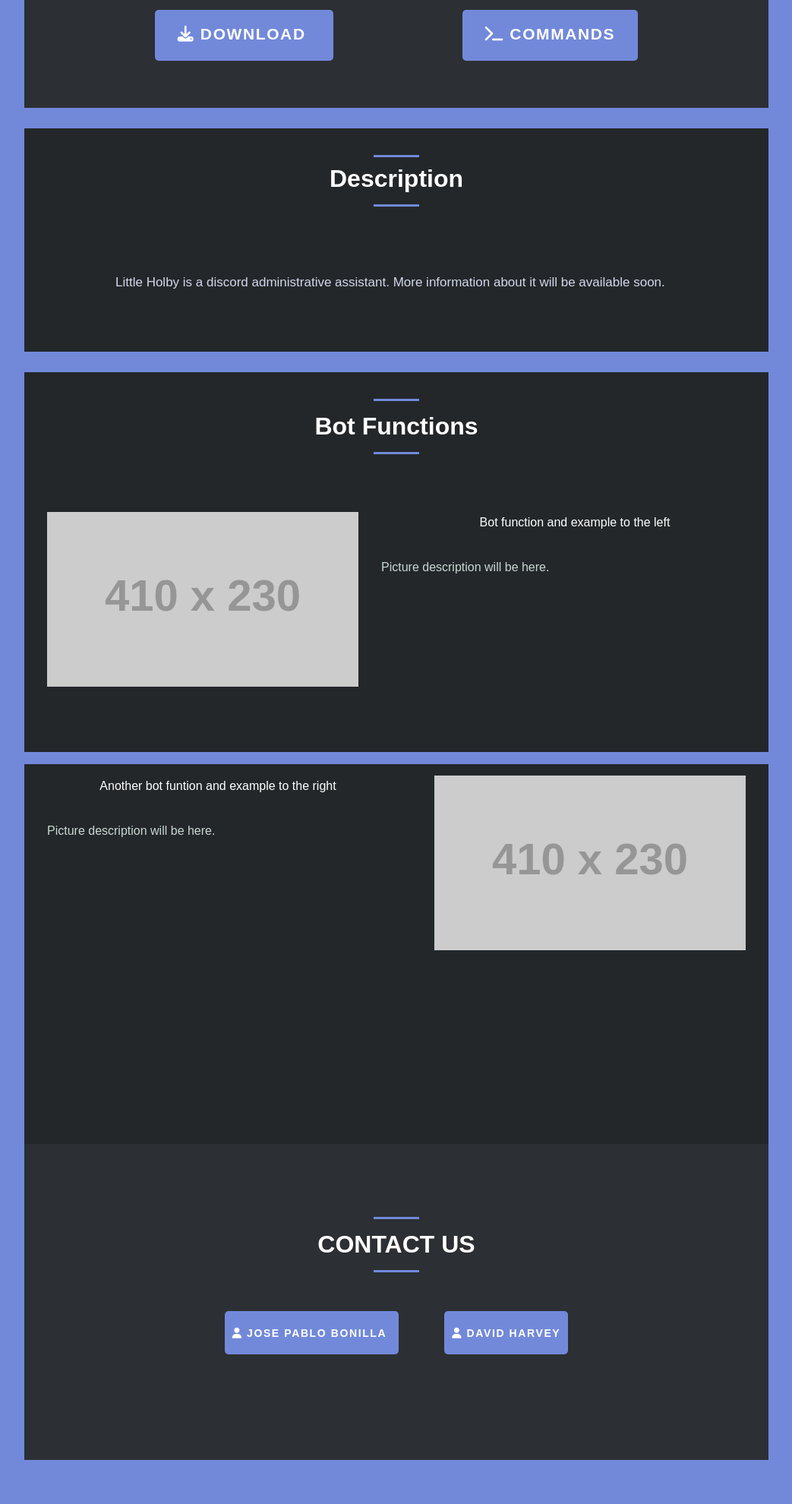
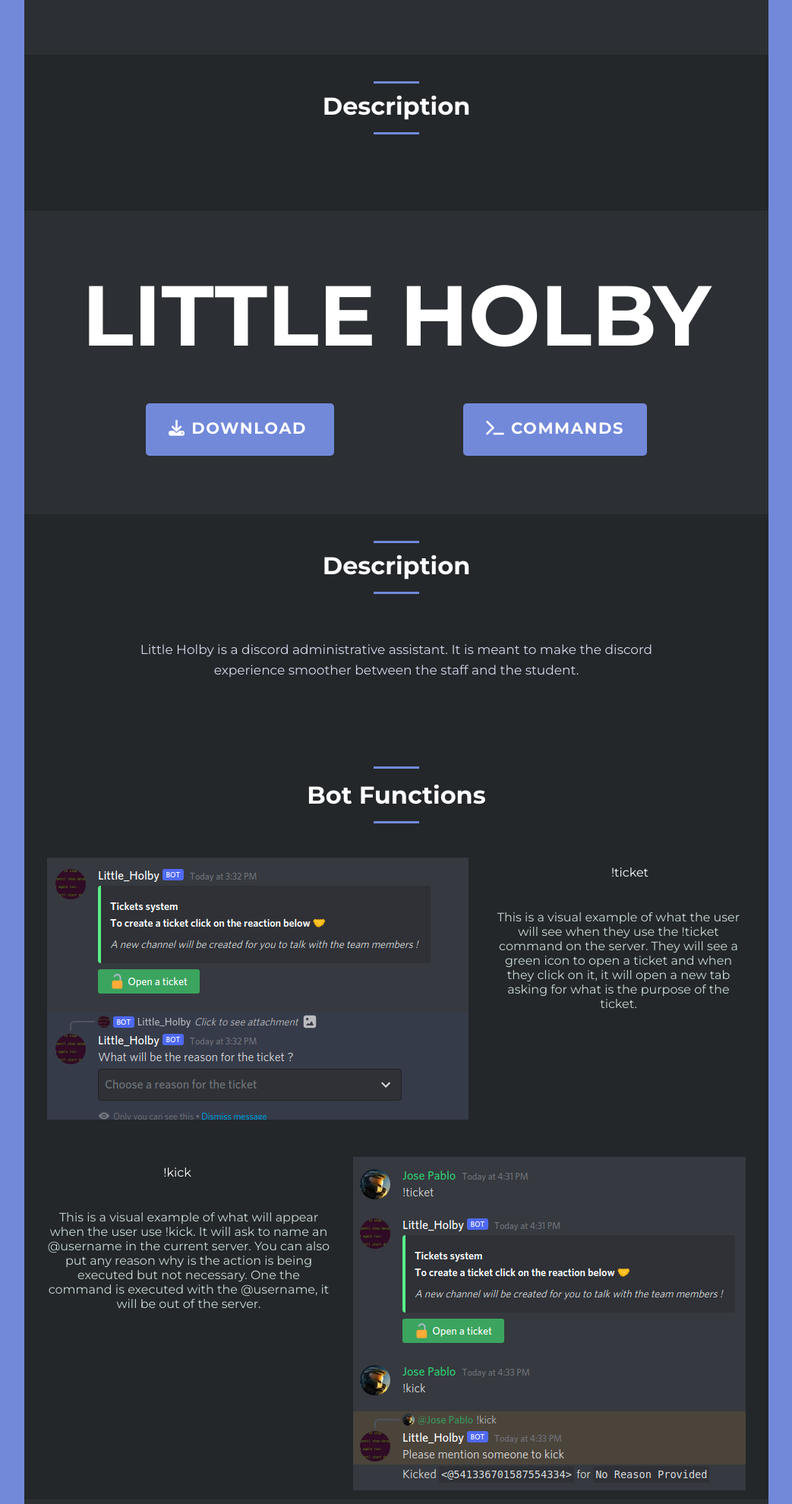
Before and after one commit to dhreyes/Little_Holby_v2, a plain HTML site: page landing_page/index.html in a window 1280 px wide. Shown: the part 398-2378 px from the top of the page at 76% size, without its empty margins (118-1161 px from the left). Before the commit the page ends 2320 px from the top, so only its background shows below. Drawn offline with Linux system fonts and the light colour scheme; placeholder pictures from the web are drawn by us.

Commit message:
[add] commands.html [update] index and style

```diff
--- a/landing_page/index.html
+++ b/landing_page/index.html
@@ -21,11 +21,11 @@
     <section class="intro container">
         <h1>Little Holby</h1>
         <div class="btn">
-            <!--oath2 discord download link in the below-->
+            <!--oath2 discord download link in the # below-->
             <a href="https://discord.com/api/oauth2/authorize?client_id=945432445153583214&permissions=8&scope=bot"><i class="fas fa-download"></i> Download</a>
         </div>
         <div class="btn">
-            <a href="#"><i class="fas fa-terminal"></i> Commands</a>
+            <a href="commands.html"><i class="fas fa-terminal"></i> Commands</a>
         </div>
     </section>
     <!--section description-->
@@ -34,7 +34,43 @@
             <h2>Description</h2>
         </div>
         <div class="description_content">
-            <p class="txt"> Little Holby is a discord administrative assistant. More information about it will be available soon.</p>
+<!DOCTYPE html>
+<html lang="en">
+<head>
+    <meta charset="UTF-8">
+    <meta name="description" content="Little Holby is an discord admisitrative assistant...">
+    <title>Little Holby</title>
+    <link rel="stylesheet" href="style.css">
+    <script src="https://kit.fontawesome.com/755b6605e0.js"></script>
+</head>
+<body>
+    <header class="header">
+        <div class="container">
+            <nav class="header_menu">
+                <ul>
+                    <li><a href="#!">Home</a></li>
+                </ul>
+            </nav>
+            <!--NAV-->
+        </div>
+    </header>
+    <section class="intro container">
+        <h1>Little Holby</h1>
+        <div class="btn">
+            <!--oath2 discord download link in the # below-->
+            <a href="https://discord.com/api/oauth2/authorize?client_id=945432445153583214&permissions=8&scope=bot"><i class="fas fa-download"></i> Download</a>
+        </div>
+        <div class="btn">
+            <a href="commands.html"><i class="fas fa-terminal"></i> Commands</a>
+        </div>
+    </section>
+    <!--section description-->
+    <section class="description container">
+        <div class="description_title">
+            <h2>Description</h2>
+        </div>
+        <div class="description_content">
+            <p class="txt"> Little Holby is a discord administrative assistant. It is meant to make the discord experience smoother between the staff and the student.</p>
         </div>
     </section>
     <!--Bot functions-->
@@ -42,17 +78,20 @@
         <div class="func_title">
             <h2>Bot Functions</h2>
         </div>
-        <img src="https://dummyimage.com/410x230/4d494d/686a82.gif&text=410+x+230" alt="placeholder+image">
+        <a>
+        <img src="holby_ticket.png" alt="holby ticket image">
+        </a>
         <div class="func_subtitle">
-            <h3>Bot function and example to the left</h3>
-            <p>Picture description will be here.</p>
+            <h3>!ticket</h3>
+            <p>This is a visual example of what the user will see when they use the !ticket command on the server. They will see a green icon to open a ticket and when they click on it, it will open a new tab asking for what is the purpose of the ticket.</p>
         </div>
     </section>
     <section class="func container left">
-        <img src="https://dummyimage.com/410x230/4d494d/686a82.gif&text=410+x+230" alt="placeholder+image">
+        <img src="holby_kick_v2.png" alt="holby kick image">
         <div class="func_subtitle">
-            <h3>Another bot funtion and example to the right</h3>
-            <p>Picture description will be here.</p>
+            <h3></h3>
+            <h3 align="left">!kick</h3>
+            <p>This is a visual example of what will appear when the user use !kick. It will ask to name an @username in the current server. You can also put any reason why is the action is being executed but not necessary. One the command is executed with the @username, it will be out of the server.</p>
         </div>
     </section>
     <section class="info container">
@@ -60,15 +99,56 @@
             <h2>Contact us</h2>
         </div>
         <div class="btn">
-            <a href="#"><i class="fas fa-user"></i> Jose Pablo Bonilla</a>
+            <a href="https://github.com/JosePabloBonilla"><i class="fas fa-user"></i> Jose Pablo Bonilla</a>
         </div>
         <div class="btn">
-            <a href="#"><i class="fas fa-user"></i> David harvey</a>
+            <a href="https://github.com/dhreyes"><i class="fas fa-user"></i> David harvey</a>
         </div>
     </section>
-
+    <a href="#top">Jump to top of page</a>
     <footer>
         footer content here...
     </footer>
 </body>
 </html>
+            <p class="txt"> Little Holby is a discord administrative assistant. It's meant to make the discord experience smoother between the staff and the student (tutors). The main feature we have for know is creating tickets and the rest of the commands are to manage users such as mute, ban, kick, etc. All the commands that we have available are in the blue icon above.</p>
+        </div>
+    </section>
+    <!--Bot functions-->
+    <section class="func container">
+        <div class="func_title">
+            <h2>Bot Functions</h2>
+        </div>
+        <a>
+        <img src="holby_ticket.png" alt="holby ticket image">
+        </a>
+        <div class="func_subtitle">
+            <h3>!ticket</h3>
+            <p>This is a visual example of what the user will see when they use the !ticket command on the server. They will see a green icon to open a ticket and when they click on it, it will open a new tab asking for what is the purpose of the ticket.</p>
+        </div>
+    </section>
+    <section class="func container left">
+        <img src="holby_kick_v2.png" alt="holby kick image">
+        <div class="func_subtitle">
+            <h3></h3>
+            <h3 align="left">!kick</h3>
+            <p>This is a visual example of what will appear when the user use !kick. It will ask to name an @username in the current server. You can also put any reason why is the action is being executed but not necessary. One the command is executed with the @username, it will be out of the server.</p>
+        </div>
+    </section>
+    <section class="info container">
+        <div class="info_title">
+            <h2>Contact us</h2>
+        </div>
+        <div class="btn">
+            <a href="https://github.com/JosePabloBonilla"><i class="fas fa-user"></i> Jose Pablo Bonilla</a>
+        </div>
+        <div class="btn">
+            <a href="https://github.com/dhreyes"><i class="fas fa-user"></i> David harvey</a>
+        </div>
+    </section>
+    <a href="#top">Jump to top of page</a>
+    <footer>
+        footer content here...
+    </footer>
+</body>
+</html>
--- a/landing_page/style.css
+++ b/landing_page/style.css
@@ -1,4 +1,4 @@
-*Fonts*/
+/*Fonts*/
 @import url("https://fonts.googleapis.com/css?family=Montserrat:300,400,700&display=swap");
 
 /*Base*/
@@ -133,7 +133,7 @@
 /*bot functions*/
 
 .func {
-  height: 500px; /* testando o comprimento */
+  height: 500px;
   background: #23272a;
 }
 
@@ -162,7 +162,7 @@
 
 .func img {
   float: left;
-  padding: 15px 30px;
+  padding: 10px 30px;
 }
 
 .func_subtitle h3 {
@@ -174,16 +174,18 @@
   color: #fff;
 }
 
+.left img {
+  float: right;
+  padding: 15px 30px;
+}
 .func_subtitle p {
   position: relative;
-  padding: 5px 30px;
+  font-size: 1em;
+  font-weight: 500;
+  padding: 20px 30px;
+  text-align: center;
   color: #c9d8d2;
 }
-
-.left img {
-  float: right;
-}
-
 /* Contact Us */
 
 .info {
@@ -225,6 +227,11 @@
   padding: 30px 0px 0px 0px;
 }
 
+html {
+  scroll-behavior: smooth;
+  text-align: center;
+}
+
 footer {
   display: none;
   height: 60px;
```
Also changed, not shown: landing_page/commands.html (added, +39 -0 lines).
